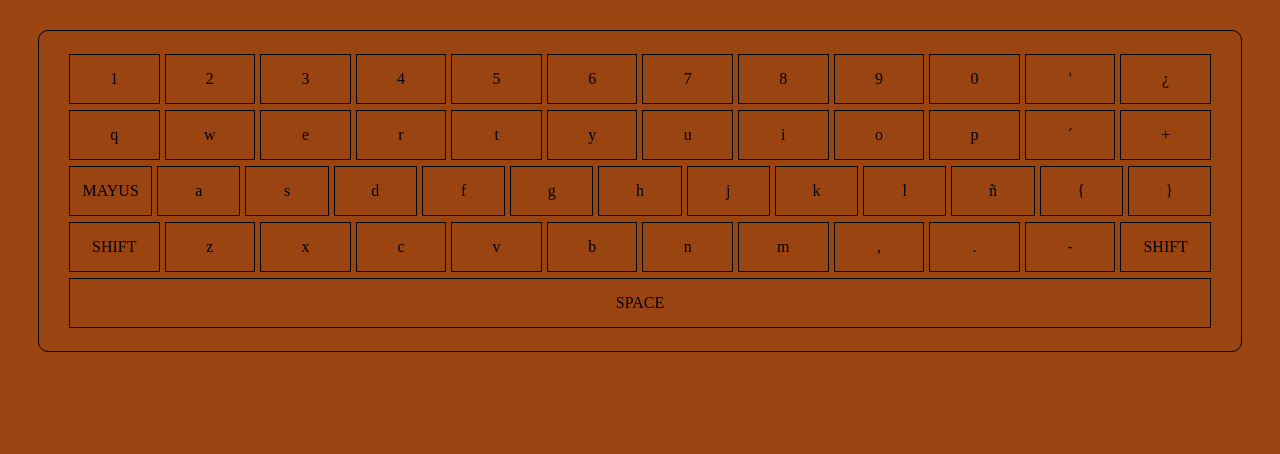
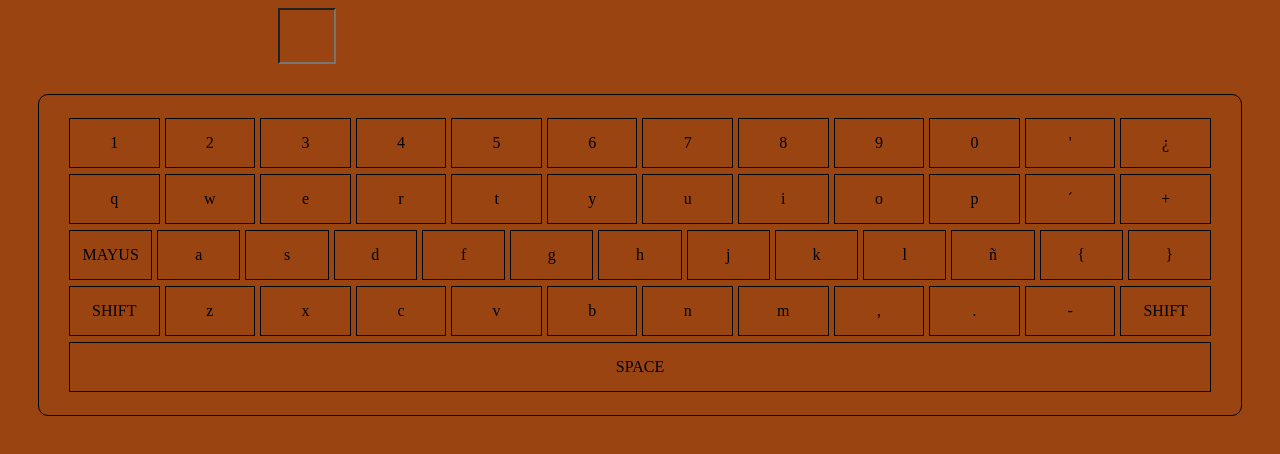
Before and after one commit to BobSla99/teclado_virtual, a plain HTML site: page index.html in a window 1280 px wide. Drawn offline with Linux system fonts and the light colour scheme.

Commit message:
boton de input para mostrar el evento presionado ubicado en el centro superior

```diff
--- a/index.html
+++ b/index.html
@@ -8,7 +8,7 @@
   </head>
   <body>
     <div class="app">
-      <!-- <input type="text" class="input"> -->
+      <input type="text" class="input" />
       <div class="keyboardContainer"></div>
     </div>
     <script src="main.js"></script>
--- a/main.css
+++ b/main.css
@@ -1,6 +1,14 @@
+:root {
+  --width-app: 270px;
+}
 body {
   background-color: #941;
   box-sizing: content-box;
+}
+
+.app {
+  display: flex;
+  flex-direction: column;
 }
 
 .app .keyboardContainer {
@@ -13,6 +21,14 @@ body {
   border-radius: 10px;
   /* overflow: var(); */
   /* scrollbar-width: auto; */
+}
+
+input {
+  /* position: relative; */
+  transform: translateX(var(--width-app));
+  background-color: #941;
+  width: 50px;
+  height: 50px;
 }
 
 .fila {
```
